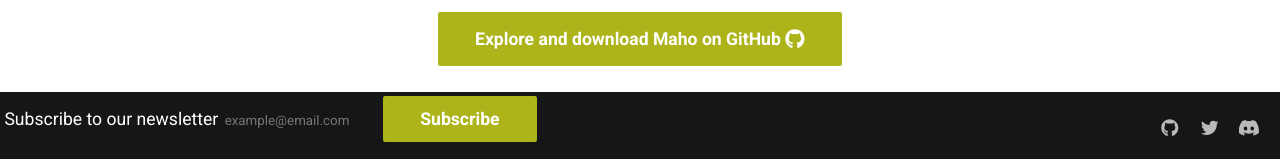
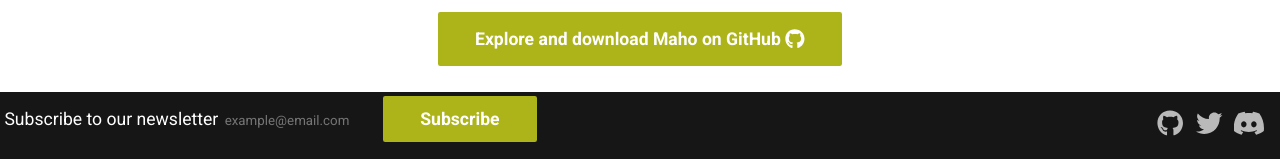
Before and after one commit to MahoCommerce/mahocommerce.com, an MkDocs documentation site: the page built from docs/index.md, in a window 1280 px wide and 1353 px high. Shown: the part 1191-1350 px from the top of the window. Built offline with MkDocs 1.6.1 and Material for MkDocs 9.7.7, drawn with Linux system fonts in a browser that asks for light colours; comment, search, counter and statistics services are not loaded.

Commit message:
bigger footer

```diff
--- a/docs/maho.css
+++ b/docs/maho.css
@@ -20,6 +20,7 @@
 .md-typeset h2:first-of-type {margin-top: 0.5em}
 .md-main__inner {margin-top: 0.2rem}
 .md-nav__item .md-nav__link--active, .md-nav__item .md-nav__link--active code {font-weight: bold}
+.md-social__link svg {max-height: 1.2rem}
 @media screen and (max-width: 76.25em) {
     .md-sidebar .md-nav__title {font-size: 0}
 }
```
